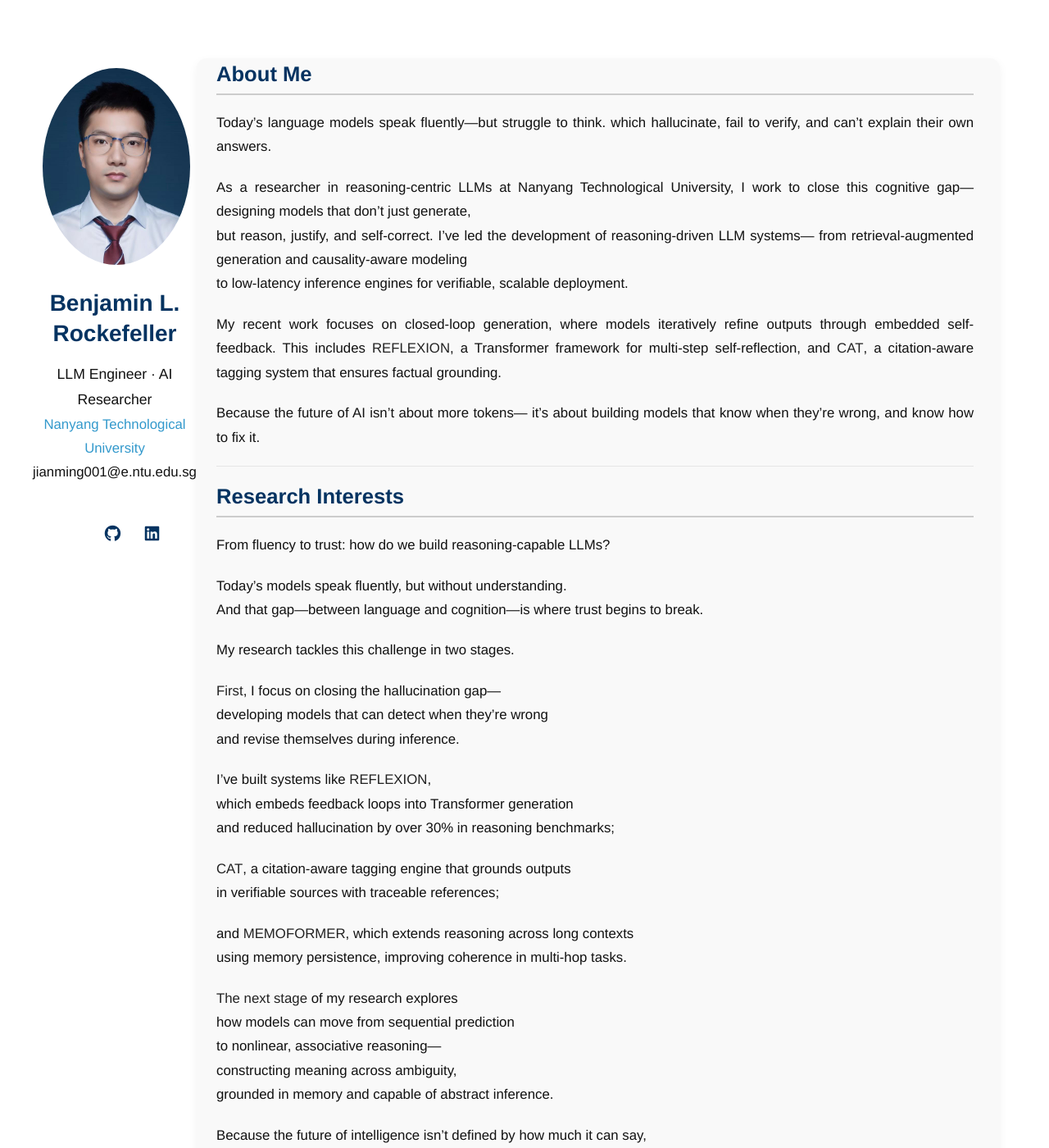
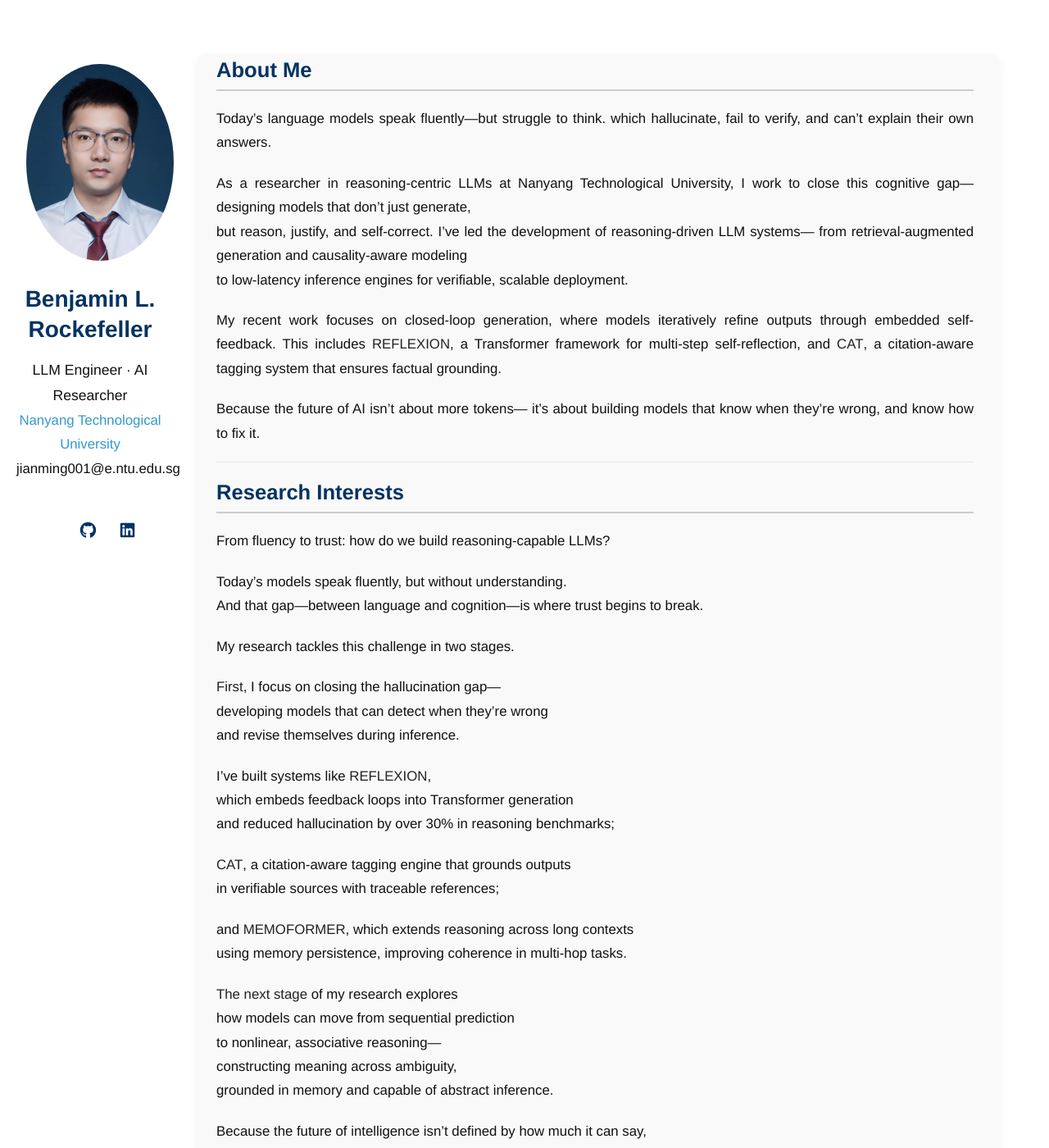
Before and after one commit to BenjaminRockefeller/benjaminrockefeller.github.io, a Jekyll site: the page built from index.md, in a window 1280 px wide and 1400 px high. Shown: the whole window at 82% size. Built offline with Jekyll 4.4.1, drawn with Linux system fonts in a browser that asks for light colours; a style sheet for code colours, icons or effects is not loaded; our own code applies the rules of GitHub Pages for plain Markdown files.

Commit message:
Update minimal-light.scss

```diff
--- a/_sass/minimal-light.scss
+++ b/_sass/minimal-light.scss
@@ -1012,21 +1012,21 @@ section p {
   margin-bottom: 1.2em !important;
   word-break: break-word;
 }
-/* ✅ 整体容器布局更紧凑，左侧栏继续左靠 */
+/* ✅ 容器向左对齐、左侧进一步贴近边缘 */
 .wrapper {
   display: flex;
   flex-direction: row;
   align-items: flex-start;
   max-width: 1160px;
   margin: 0 auto;
-  padding-top: 0.8rem;
-  padding-left: 0rem;     /* ✅ 彻底贴左 */
+  padding-top: 0.5rem;
+  padding-left: 0rem;     /* ✅ 左侧贴边 */
 }
 
-/* ✅ 左侧栏：头像和信息栏左移靠边 */
+/* ✅ 左栏：头像区域再左移并减少宽度 */
 header {
-  width: 200px;
-  margin-left: -20px;     /* ✅ 再左移 20px，无截断风险 */
+  width: 180px;            /* ✅ 原 200px，精简紧凑 */
+  margin-left: -40px;      /* ✅ 再左移 20px（原 -20px） */
   padding: 0;
   text-align: center;
 }
@@ -1039,11 +1039,10 @@ header {
   margin-bottom: 0.5rem;
 }
 
-/* 主体文字区域样式 */
 section {
   flex: 1;
-  margin-left: 2.8rem;     /* ✅ 保证文字与头像不重叠，但保持贴近 */
-  padding-top: 0.2rem;     /* ✅ 对齐头像顶部 */
+  margin-left: 2.4rem;
+  padding-top: 0.2rem;
   padding-right: 2rem;
   background: #f9f9f9;
   border-radius: 12px;
```
